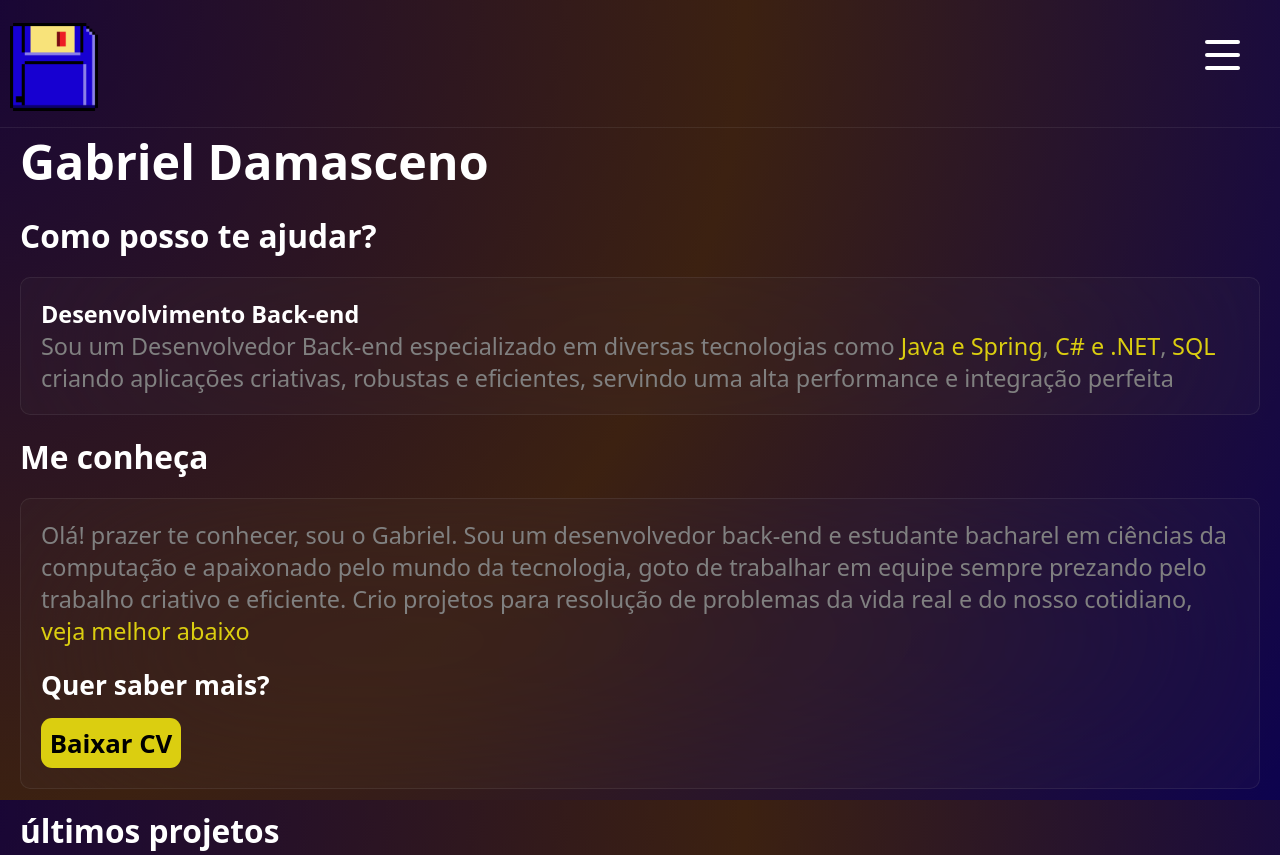
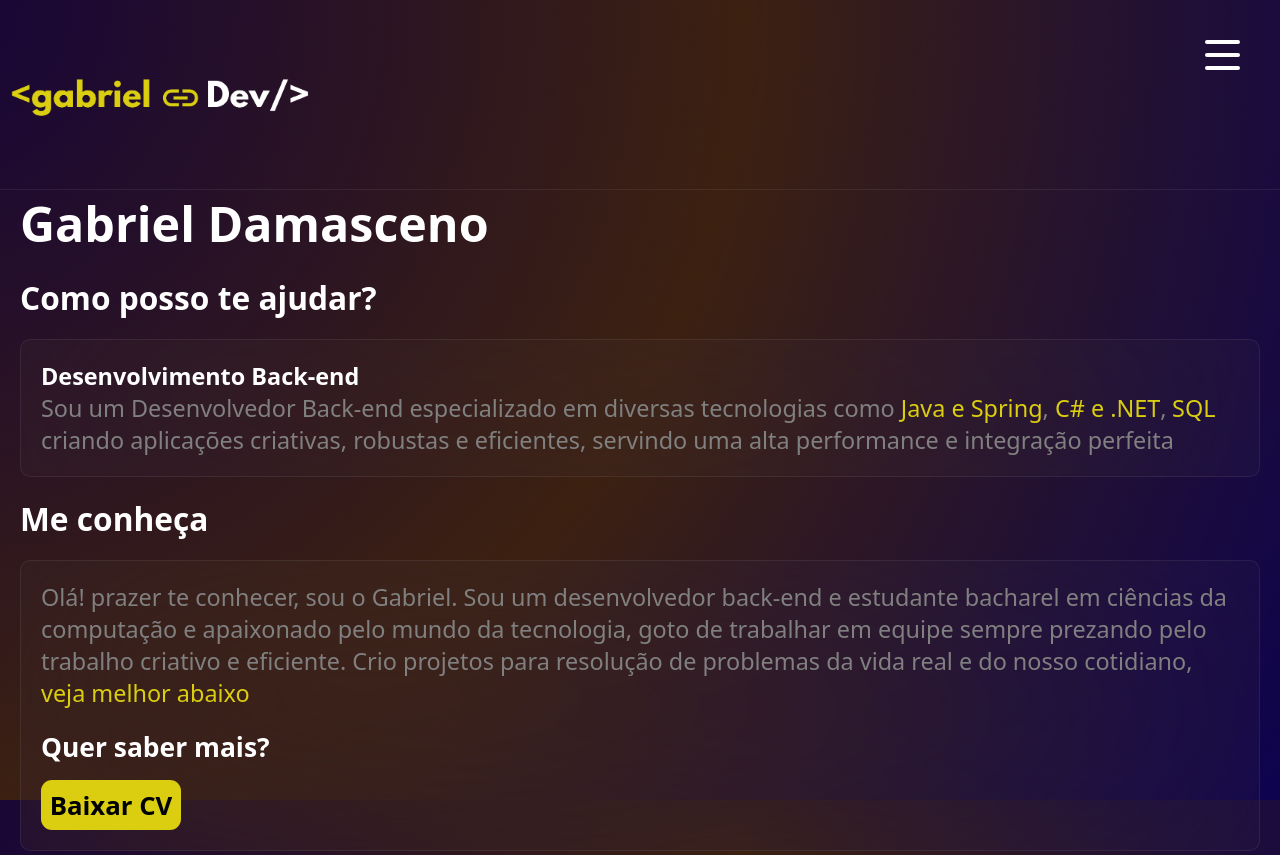
Before and after one commit to Gabrieldamasc/portfolio, a plain HTML site: page index.html in a window 1280 px wide. Shown: the top 855 px of the page. Drawn offline with Linux system fonts and the light colour scheme.

Commit message:
atualização no estilo

```diff
--- a/index.html
+++ b/index.html
@@ -10,7 +10,7 @@
     <script defer src="app.js"></script>
 </head>
 <body>
-    <img class="logo" src="media/logo-(500x500px).png" alt="Imagem da logo">
+    <img class="logo" src="media/Gab.png" alt="Imagem da logo">
     <div class="background">
         <div class="background-overlay"></div>
     </div>
--- a/style.css
+++ b/style.css
@@ -133,8 +133,8 @@ body{
 .logo{
     margin-top: 23px;
     margin-left: 10px;
-    height: 5rem;
-    width: 5rem;
+    height: 150px;
+    /* width: 5rem; */
     transition: 0.3s;
 }
 
@@ -208,6 +208,11 @@ h2{
     color: black;
     text-decoration: none;
     text-align: center;
+    transition: 0.3;
+}
+
+.botao-cv a:hover{
+    color: white;
 }
 
 .projeto-01{
```
Also changed, not shown: media/Gab.png (added).
